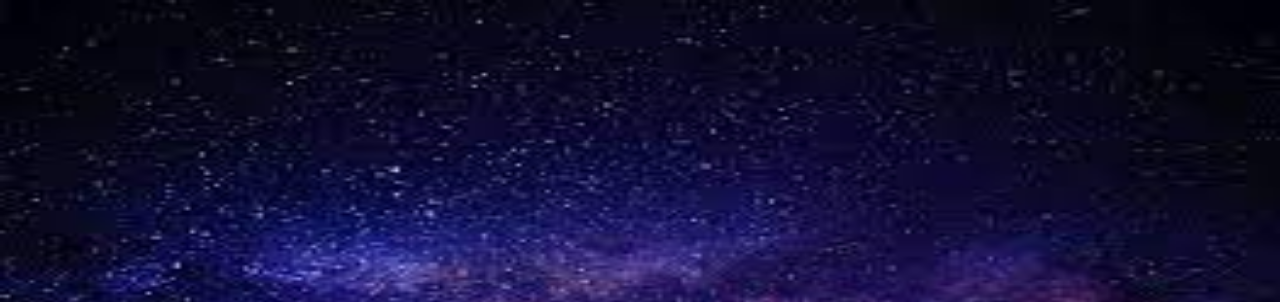
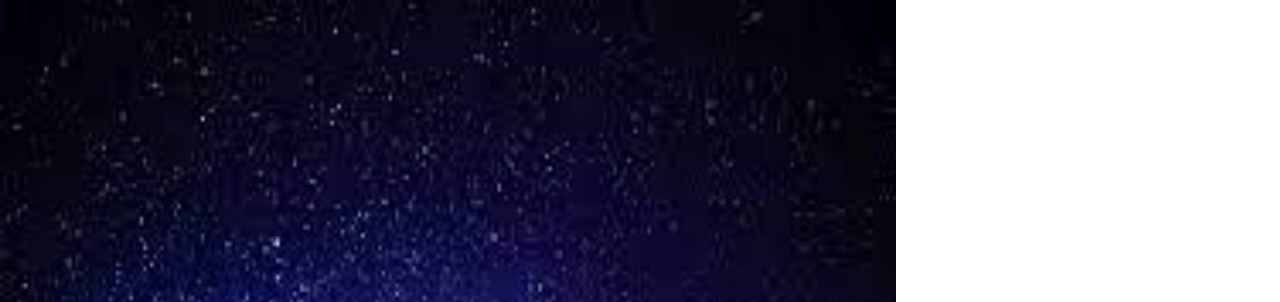
Before and after one commit to Abhinav2011VS/AIStart, a plain HTML site: page index.html in a window 1280 px wide. Shown: the top 302 px of the page. Drawn offline with Linux system fonts and the light colour scheme.

Commit message:
Update index.html

```diff
--- a/index.html
+++ b/index.html
@@ -18,7 +18,7 @@
             font-family: Arial, sans-serif;
             background-image: url('space.jpeg'); /* Set your desired background color */
             background-attachment: fixed;
-            background-size: 100% 70%;
+            background-size: 70% 100%;
             background-repeat: no-repeat;
             color: #fff; /* Text color */
             display: flex;
```
